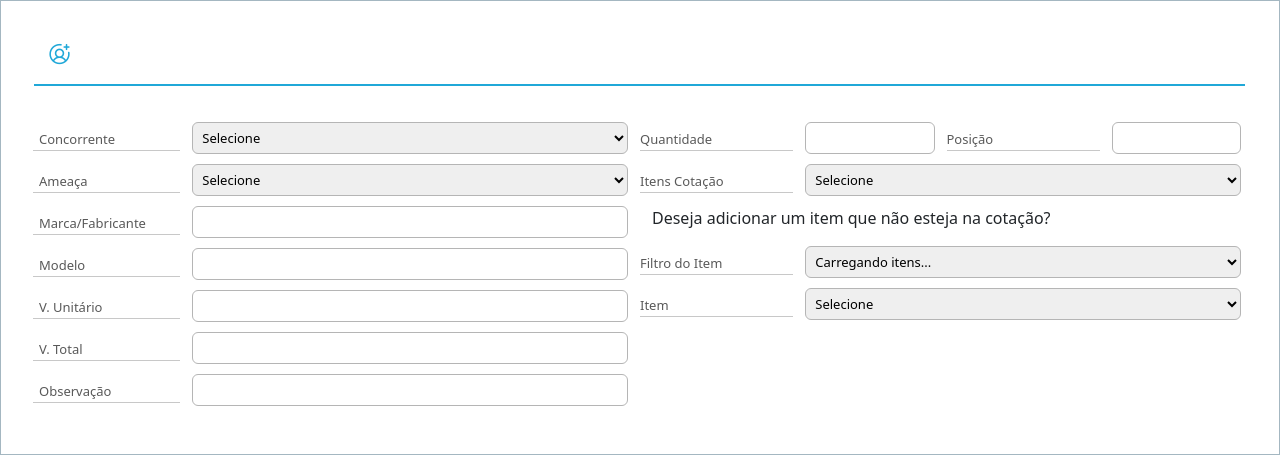
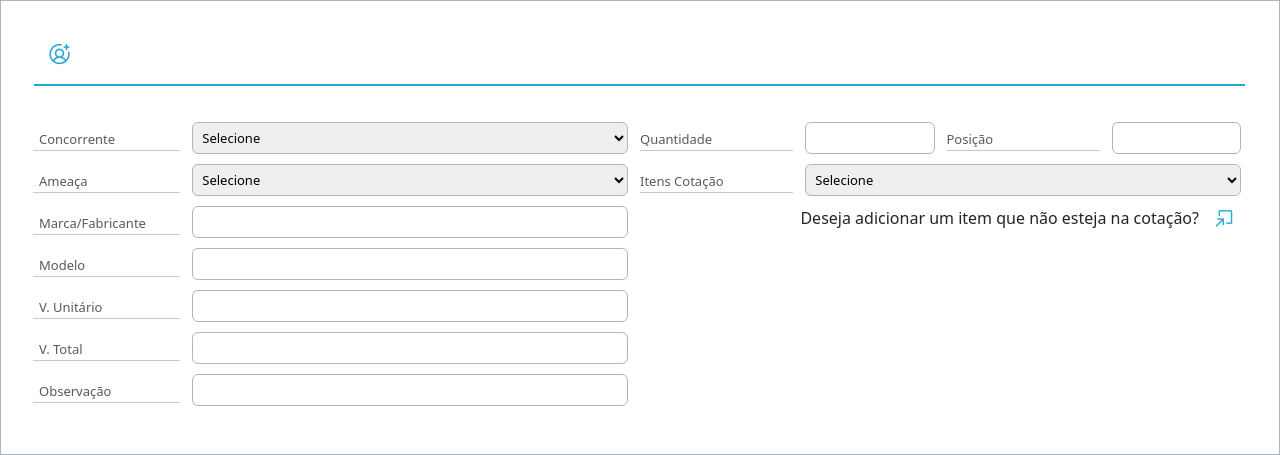
Before and after one commit to Dessamorim1/Sistema-Cotacoes-Flask, a Flask app: page /cotacao in a window 1280 px wide. Shown: the part 508-963 px from the top of the page. Run offline with Flask 3, Linux system fonts and the light colour scheme; the visitor is signed in with stand-in values (Sample User, id 1); some libraries are stand-ins or nearby versions.

Commit message:
feat: adiciona modal e implementação inicial da lógica JS

```diff
--- a/static/css/style.css
+++ b/static/css/style.css
@@ -708,7 +708,7 @@
 }
 
 body.dark .logout-popup {
-    background: #212121  !important;
+  background: #212121 !important;
   color: #e4e6eb !important;
   border-radius: 16px !important;
   box-shadow: 0 10px 30px rgba(0, 0, 0, 0.6) !important;
@@ -734,6 +734,78 @@
 }
 
 body.dark .logout-popup .swal2-icon.swal2-question {
-    border-color: #4dabf7  !important;
-    color: #4dabf7  !important;
+  border-color: #4dabf7 !important;
+  color: #4dabf7 !important;
 }
+
+/* Question Modal */
+
+.question {
+  display: flex;
+  justify-content: flex-end;
+  align-items: center;
+  gap: 8px;
+}
+
+.question p {
+  margin: 0;
+}
+
+.question button {
+  display: flex;
+  align-items: center;
+  justify-content: center;
+  background: none;
+  border: none;
+  cursor: pointer;
+}
+
+/* Fundo do modal */
+#Modal-Itens {
+  display: none;
+  position: fixed;
+  inset: 0;
+  background: rgba(0, 0, 0, 0.45);
+  justify-content: center;
+  align-items: center;
+  z-index: 999;
+}
+
+/* Caixa do modal */
+#Modal-Itens .modal-content{
+    position: relative;
+    background: #fff;
+    padding: 45px 25px 25px 25px;
+    border-radius: 8px;
+    width: 500px;
+    max-width: 90%;
+    box-shadow: 0 10px 25px rgba(0,0,0,0.2);
+}
+
+/* Inputs dentro do modal */
+#Modal-Itens .inputs-form {
+  margin-bottom: 15px;
+}
+
+.btnFecharItens {
+  position: absolute;
+  top: 15px;
+  right: 15px;
+  border: none;
+  background: none;
+  font-size: 22px;
+  cursor: pointer;
+}
+
+/* animação */
+@keyframes modalFade {
+  from {
+    opacity: 0;
+    transform: translateY(-10px);
+  }
+
+  to {
+    opacity: 1;
+    transform: translateY(0);
+  }
+}
--- a/static/js/app.js
+++ b/static/js/app.js
@@ -7,30 +7,41 @@
 
 // Listeners
 
-window.addEventListener('load', () => {
+document.addEventListener('DOMContentLoaded', () => {
+
+    // Carregamentos iniciais
     carregar_concorrentes();
-    carregar_filtro_itens();
     GerarLinhas();
     pegar_linha();
-})
+    abrirModal_Items();
 
-document.addEventListener('DOMContentLoaded', () => {
+    // Elementos
     const unit = document.getElementById("U_ValorUnit");
     const qtd = document.getElementById("U_Quantidade");
+    const total = document.getElementById("U_ValorTot");
 
-    if (unit) unit.addEventListener("input", (e) => {
-        formatarMoeda(e.target);
-        calcular_total();
-    });
+    // Eventos
+    if (unit) {
+        unit.addEventListener("input", (e) => {
+            formatarMoeda(e.target);
+            calcular_total();
+        });
 
-    if (qtd) qtd.addEventListener("input", calcular_total);
-});
+        unit.addEventListener("keypress", (e) => {
+            if (!/[0-9]/.test(e.key)) e.preventDefault();
+        });
+    }
 
-document.getElementById('U_ValorUnit').addEventListener('keypress', e => {
-    if (!/[0-9]/.test(e.key)) e.preventDefault();
-});
-document.getElementById('U_ValorTot').addEventListener('keypress', e => {
-    if (!/[0-9]/.test(e.key)) e.preventDefault();
+    if (qtd) {
+        qtd.addEventListener("input", calcular_total);
+    }
+
+    if (total) {
+        total.addEventListener("keypress", (e) => {
+            if (!/[0-9]/.test(e.key)) e.preventDefault();
+        });
+    }
+
 });
 
 // Toglled night and day
@@ -194,7 +205,7 @@
     }
 }
 
-async function carregar_filtro_itens() {
+async function carregar_filtro_itens(selectId, onChangeCallback) {
     try {
         const response = await fetch('/api/buscar_filtro_itens');
 
@@ -205,7 +216,7 @@
         const lista = await response.json();
         // itensCadastrados = lista;
 
-        const itens = document.getElementById("U_FOC_GRP");
+        const itens = document.getElementById(selectId);
         if (!itens) return;
         itens.innerHTML = '<option value="">Selecione</option>';
         lista.forEach(c => {
@@ -215,12 +226,83 @@
             itens.appendChild(option);
         });
 
+        if (onChangeCallback) {
+            itens.addEventListener("change", () => {
+                onChangeCallback(itens.value);
+            });
+        }
+
     } catch (err) {
         alerta(
             'error',
             'Erro ao carregar itens',
             err.message || 'Não foi possível carregar o filtro de itens da cotação.'
         );
+    }
+}
+
+// ===== Carrega itens filtrados =====
+
+async function carregarItensFiltradosGenerico(selectId, code, inputAtivo = null) {
+    const $select = $('#' + selectId);
+    $select.empty().append('<option>Carregando...</option>');
+
+    if (!code) {
+        $select.empty().append('<option value="">Selecione</option>');
+        if ($select.hasClass("select2-hidden-accessible")) $select.val('').trigger('change');
+        return;
+    }
+
+    try {
+        const lista = await apiFetchJson(
+            `/api/buscar_itens_filtrados?U_FOC=${encodeURIComponent(code)}`
+        );
+        if (!lista) return;
+
+        todos_itens_safe = lista;
+
+        $select.empty().append('<option value="">Selecione</option>');
+
+        if (!Array.isArray(lista) || lista.length === 0) {
+            $select.append('<option value="">Nenhum item</option>');
+            if ($select.hasClass("select2-hidden-accessible")) $select.val('').trigger('change');
+            alerta('error', 'Nenhum item encontrado', 'Não existe nenhum item com esse tipo.');
+            return;
+        }
+
+        lista.forEach(item => {
+            $select.append(new Option(item.ItemName, item.ItemCode));
+        });
+
+        if ($select.hasClass("select2-hidden-accessible")) {
+            $select.trigger('change');
+        } else {
+            $select.select2({
+                placeholder: 'Digite para filtrar...',
+                allowClear: true,
+                width: 'resolve'
+            });
+        }
+
+        if (inputAtivo) {
+            $select.off('select2:select').on('select2:select', function (e) {
+                const selecionado = e.params.data;
+                inputAtivo.value = selecionado.id || '';
+                fecharModal_Items();
+            });
+
+            $select.off('select2:clear').on('select2:clear', function () {
+                inputAtivo.value = '';
+            });
+        }
+
+        if (lista.length === 1) {
+            $select.val(lista[0].ItemCode).trigger('change');
+        }
+
+    } catch (err) {
+        console.error(err);
+        mensagem_erro(err, 'Erro ao carregar itens');
     }
 }
 
@@ -949,3 +1031,43 @@
         Swal.fire("Erro", "Não foi possível encerrar a sessão.", "error");
     }
 }
+
+// Modal Items
+
+function abrirModal_Items() {
+
+    const btnAbrir = document.querySelector(".btnAbrirItens");
+    const modal = document.getElementById("Modal-Itens");
+
+    if (!btnAbrir || !modal) return;
+
+    btnAbrir.addEventListener("click", (e) => {
+
+        e.preventDefault();
+
+        modal.style.display = "flex";
+
+        carregar_filtro_itens("U_FOC_GRP", (code) => {
+            carregarItensFiltradosGenerico("Item_Filtrado", code);
+        });
+
+    });
+
+    fecharModal_Items();
+}
+
+function fecharModal_Items() {
+
+    const btnFechar = document.querySelector(".btnFecharItens");
+    const modal = document.getElementById("Modal-Itens");
+
+    if (!btnFechar || !modal) return;
+
+    btnFechar.addEventListener("click", (e) => {
+
+        e.preventDefault();
+        modal.style.display = "none";
+
+    });
+
+}
--- a/templates/index.html
+++ b/templates/index.html
@@ -24,6 +24,11 @@
     <!-- BootStrap -->
     <link href="https://cdn.jsdelivr.net/npm/bootstrap@5.3.8/dist/css/bootstrap.min.css" rel="stylesheet"
         integrity="sha384-sRIl4kxILFvY47J16cr9ZwB07vP4J8+LH7qKQnuqkuIAvNWLzeN8tE5YBujZqJLB" crossorigin="anonymous">
+
+    <!-- Configurações de Selects e filtros -->
+    <link href="https://cdn.jsdelivr.net/npm/select2@4.0.13/dist/css/select2.min.css" rel="stylesheet" />
+    <script src="https://code.jquery.com/jquery-3.6.0.min.js"></script>
+    <script src="https://cdn.jsdelivr.net/npm/select2@4.0.13/dist/js/select2.min.js"></script>
 </head>
 
 <body>
@@ -349,34 +354,14 @@
                                         </div>
                                     </div>
                                     <!-- // Fazer modal -->
-                                    <p>Deseja adicionar um item que não esteja na cotação?</p>
-                                    <div class="inputs-form">
-                                        <div class="row alg">
-                                            <div class="col-xl-3 label">
-                                                <label>Filtro do Item</label>
-                                            </div>
-                                            <div class="col-xl-9 field">
-                                                <select id="U_FOC_GRP">
-                                                    <option value="">Carregando itens...</option>
-                                                </select>
-                                            </div>
-                                        </div>
-                                    </div>
-                                    <div class="inputs-form">
-                                        <div class="row alg">
-                                            <div class="col-xl-3 label">
-                                                <label>Item</label>
-                                            </div>
-                                            <div class="col-xl-9 field">
-                                                <select id="">
-                                                    <option value="">Selecione</option>
-                                                </select>
-                                            </div>
-                                        </div>
+                                    <div class="question">
+                                        <p>Deseja adicionar um item que não esteja na cotação?</p>
+                                        <button type="button" class="btnAbrirItens">
+                                            <i class="ph ph-arrow-square-in"></i>
+                                        </button>
                                     </div>
                                 </div>
                             </div>
-                        </div>
                     </form>
                 </div>
             </section>
@@ -448,6 +433,39 @@
             <p>O nome só pode possuir 15 caracteres.</p>
         </div>
     </div>
+ <!-- Modal de itens -->
+    <div id="Modal-Itens">
+        <div class="modal-content">
+            <button type="button" class="btnFecharItens">
+                <i class="ph ph-x"></i>
+            </button>
+            <div class="inputs-form">
+                <div class="row alg">
+                    <div class="col-xl-3 label">
+                        <label>Filtro do Item</label>
+                    </div>
+                    <div class="col-xl-9 field">
+                        <select id="U_FOC_GRP">
+                            <option value="">Carregando itens...</option>
+                        </select>
+                    </div>
+                </div>
+            </div>
+            <div class="inputs-form">
+                <div class="row alg">
+                    <div class="col-xl-3 label">
+                        <label>Item</label>
+                    </div>
+                    <div class="col-xl-9 field">
+                        <select id="Item_Filtrado">
+                            <option value="">Selecione</option>
+                        </select>
+                    </div>
+                </div>
+            </div>
+
+        </div>
+    </div>
 </body>
 
 </html>
```
Also changed, not shown: 1 other file. Lines whose indentation alone changed are shown as unchanged.
